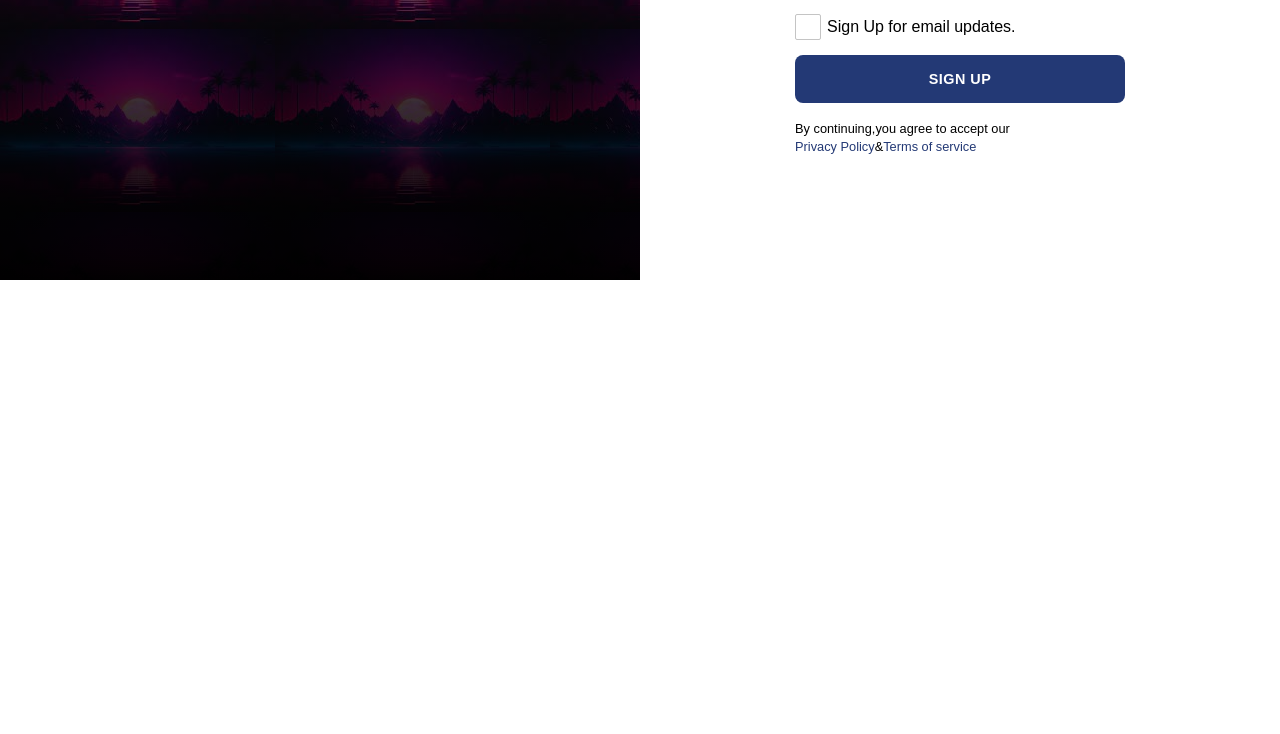
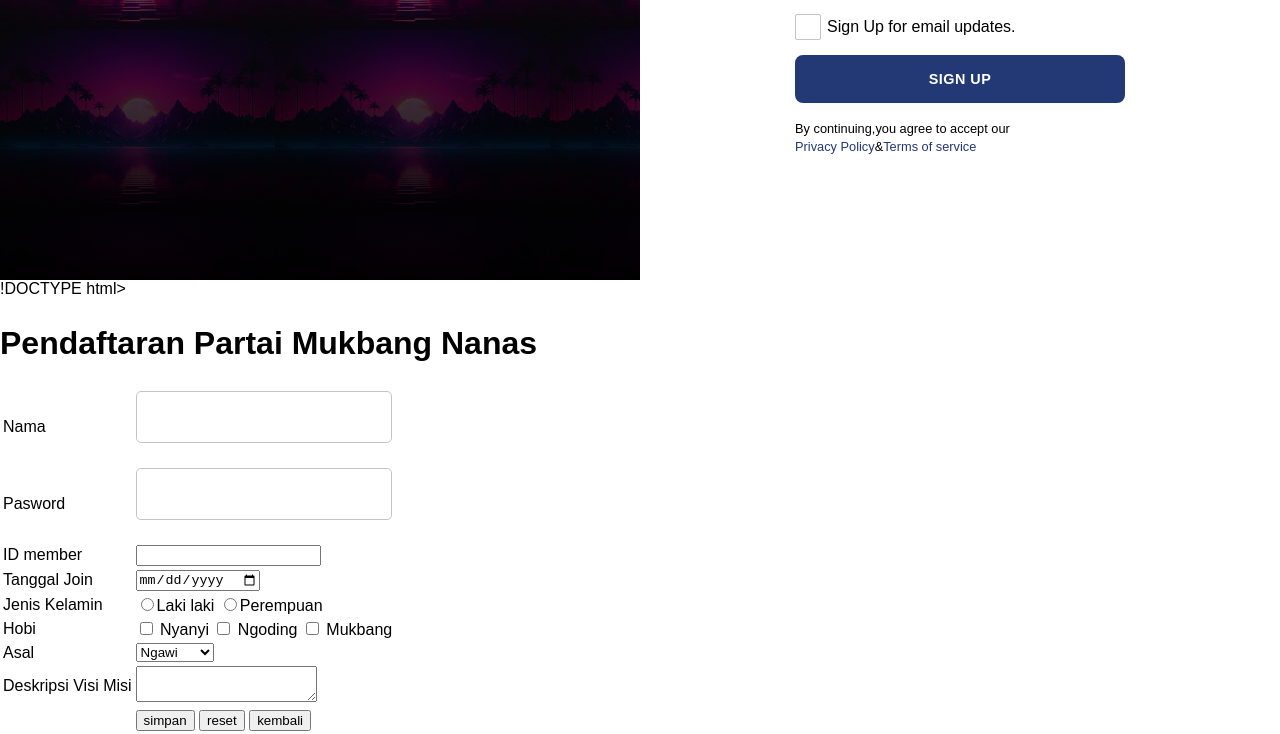
Before and after one commit to rakaisyrafi/project, a plain HTML site: page index.html in a window 1280 px wide. Shown: the part 520-1254 px from the top of the page. Before the commit the page ends 800 px from the top, so only its background shows below. Drawn offline with Linux system fonts and the light colour scheme.

Commit message:
tugas index.html

```diff
--- a/index.html
+++ b/index.html
@@ -53,3 +53,69 @@
     </div>
 </body>
 </html>
+!DOCTYPE html>
+<html lang="en">
+<head>
+    <meta charset="UTF-8">
+    <meta name="viewport" content="width=device-width, initial-scale=1.0">
+    <title>Form1</title>
+</head>
+<body>
+    <h2>Pendaftaran Partai Mukbang Nanas</h2>
+
+    <form action="" method="post">
+        <table>
+            <tr>
+                <td>Nama</td>
+                <td><input type="text"></td>
+            </tr>
+            <tr>
+                <td>Pasword</td>
+                <td><input type="password"></td>
+            </tr>
+            <tr>
+                <td>ID member</td>
+                <td><input type="number"></td>
+            </tr>
+            <tr>
+                <td>Tanggal Join</td>
+                <td><input type="date"></td>
+            </tr>
+            <tr>
+                <td>Jenis Kelamin</td>
+                <td><input type="radio" name="jk">Laki laki
+                    <input type="radio" name="jk">Perempuan
+                </td>
+            </tr>
+            <tr>
+                <td>Hobi</td>
+                <td><input type="checkbox"> Nyanyi
+                    <input type="checkbox"> Ngoding
+                    <input type="checkbox"> Mukbang
+                </td>
+            </tr>
+            <tr>
+                <td>Asal</td>
+                <td>
+                <select>
+                    <option>Ngawi</option>
+                    <option>Bogor</option>
+                    <option>Himalaya</option>
+                </select>
+                </td>
+            </tr>
+            <tr>
+                <td>Deskripsi Visi Misi</td>
+                <td><textarea></textarea></td>
+            </tr>
+            <tr>
+                <td></td>
+                <td><input type="submit" value="simpan">
+                    <input type="reset" value="reset">
+                    <input type="button" value="kembali">
+                </td>
+            </tr>
+        </table>
+    </form>
+</body>
+</html>
```
